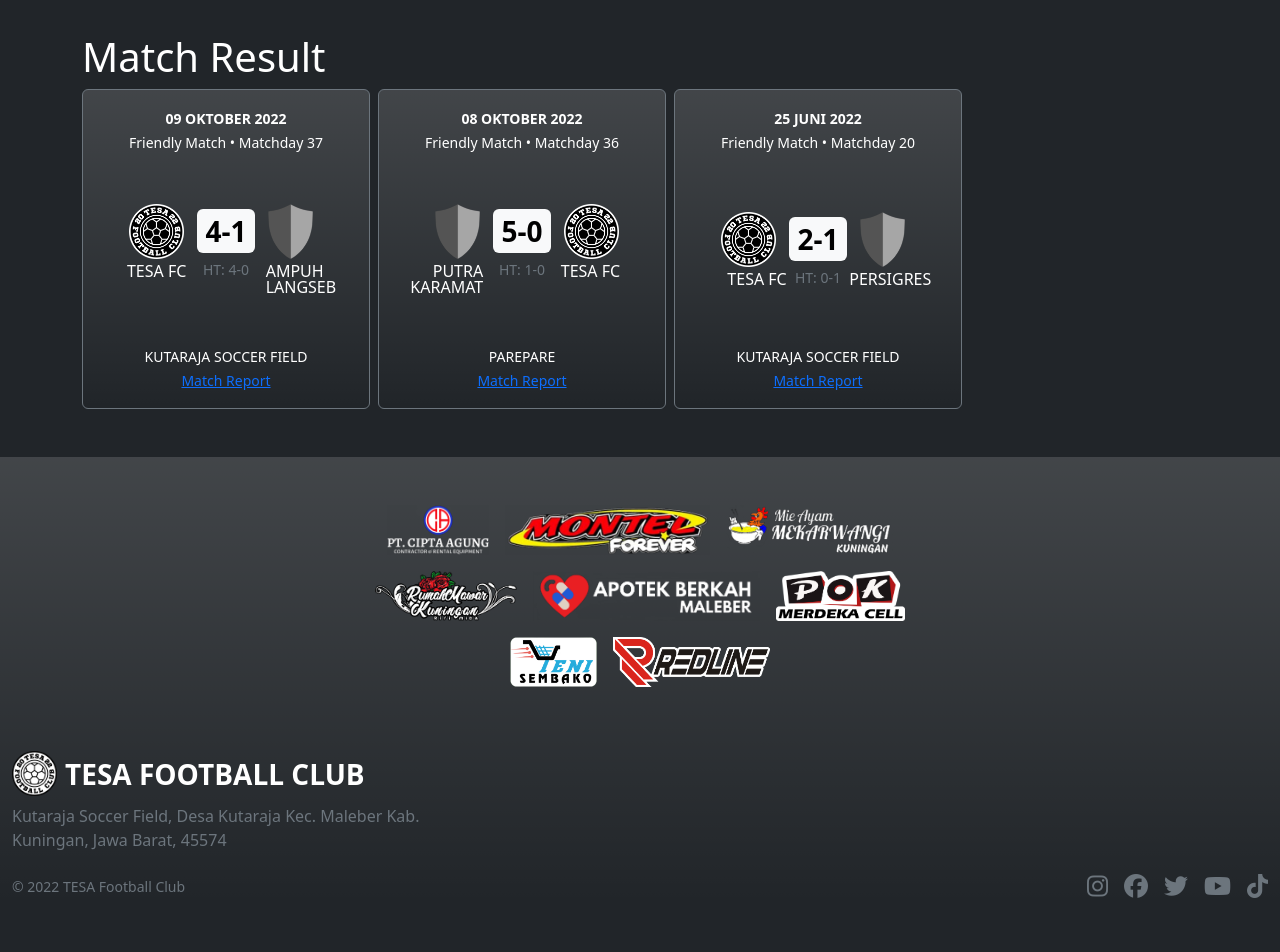
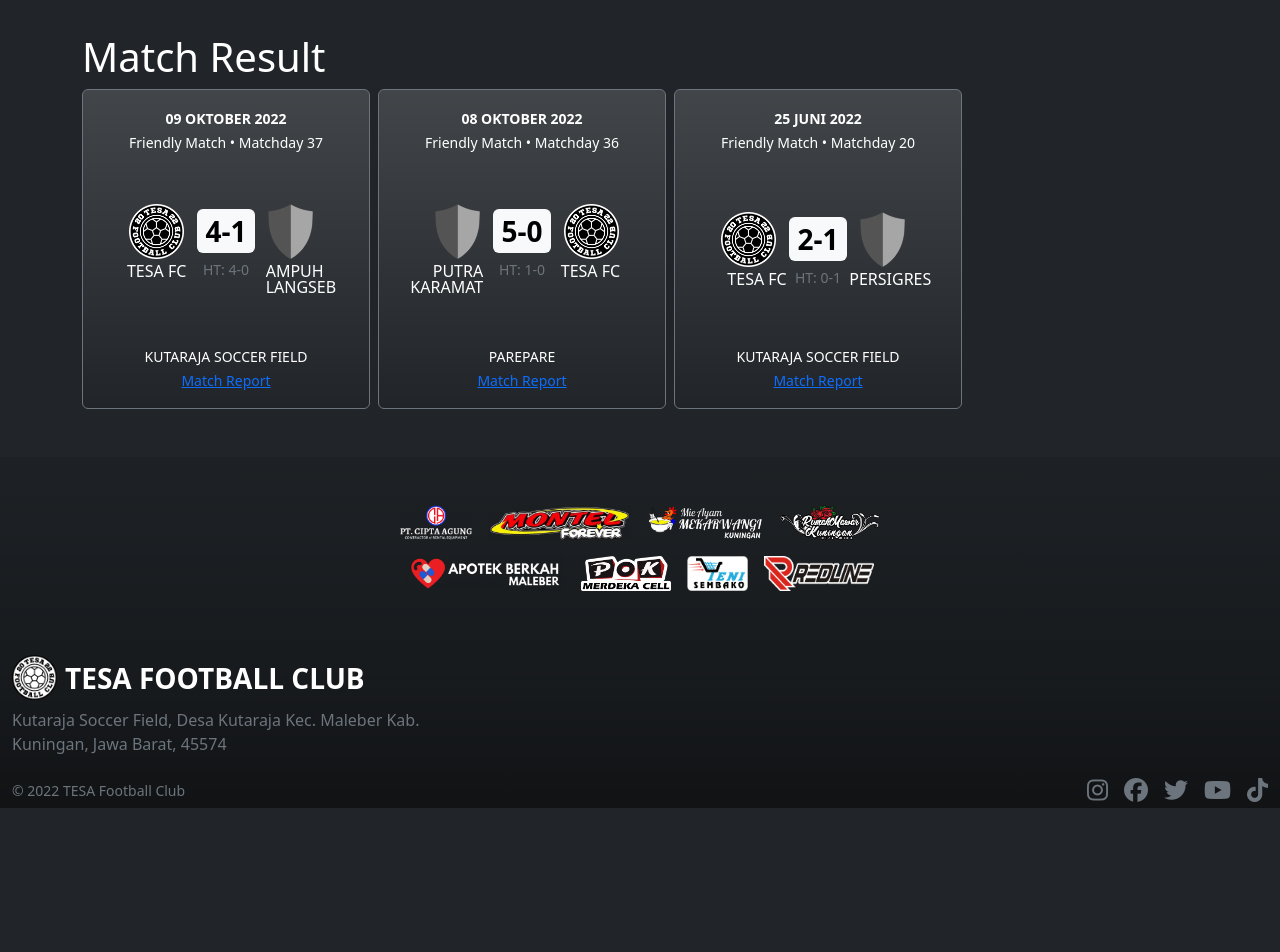
Before and after one commit to tesafc/tesafc.github.io, a Jekyll site: the page built from index.html, in a window 1280 px wide. Shown: the part 1166-2118 px from the top of the page. Built offline with Jekyll 4.4.1, drawn with Linux system fonts in a browser that asks for light colours; nearby versions of some CDN libraries; after the commit the page ends 2022 px from its top, so only the background shows below that.

Commit message:
Update default.html

```diff
--- a/_layouts/default.html
+++ b/_layouts/default.html
@@ -51,17 +51,17 @@
         <img src="{{ '/assets/img/logo/redline.png' | relative_url }}" alt="" class="col" style="object-fit: contain;">
       </div>
     </div>-->
-    <div class="container-fluid text-bg-dark bg-gradient my-5">
+    <div class="container-fluid text-bg-dark bg-gradient-bottom my-5">
       <footer>
         <div class="d-flex flex-wrap justify-content-center align-items-center hstack gap-3 py-5 mx-auto" style="max-width: 580px;">
-          <img src="{{ '/assets/img/logo/cipta-agung.png' | relative_url }}" alt="" class="" style="object-fit: contain;" width="auto" height="50">
-          <img src="{{ '/assets/img/logo/montel-forever.png' | relative_url }}" alt="" class="" style="object-fit: contain;" width="auto" height="50">
-          <img src="{{ '/assets/img/logo/mie-mekarwangi.png' | relative_url }}" alt="" class="" style="object-fit: contain;" width="auto" height="50">
-          <img src="{{ '/assets/img/logo/rumah-mawar-kuningan.png' | relative_url }}" alt="" class="" style="object-fit: contain;" width="auto" height="50">
-          <img src="{{ '/assets/img/logo/apotek-berkah.png' | relative_url }}" alt="" class="" style="object-fit: contain;" width="auto" height="50">
-          <img src="{{ '/assets/img/logo/POK.png' | relative_url }}" alt="" class="" style="object-fit: contain;" width="auto" height="50">
-          <img src="{{ '/assets/img/logo/yeni-sembako.png' | relative_url }}" alt="" class="" style="object-fit: contain;" width="auto" height="50">
-          <img src="{{ '/assets/img/logo/redline.png' | relative_url }}" alt="" class="" style="object-fit: contain;" width="auto" height="50">
+          <img src="{{ '/assets/img/logo/cipta-agung.png' | relative_url }}" alt="" class="" style="object-fit: contain;" width="auto" height="35">
+          <img src="{{ '/assets/img/logo/montel-forever.png' | relative_url }}" alt="" class="" style="object-fit: contain;" width="auto" height="35">
+          <img src="{{ '/assets/img/logo/mie-mekarwangi.png' | relative_url }}" alt="" class="" style="object-fit: contain;" width="auto" height="35">
+          <img src="{{ '/assets/img/logo/rumah-mawar-kuningan.png' | relative_url }}" alt="" class="" style="object-fit: contain;" width="auto" height="35">
+          <img src="{{ '/assets/img/logo/apotek-berkah.png' | relative_url }}" alt="" class="" style="object-fit: contain;" width="auto" height="35">
+          <img src="{{ '/assets/img/logo/POK.png' | relative_url }}" alt="" class="" style="object-fit: contain;" width="auto" height="35">
+          <img src="{{ '/assets/img/logo/yeni-sembako.png' | relative_url }}" alt="" class="" style="object-fit: contain;" width="auto" height="35">
+          <img src="{{ '/assets/img/logo/redline.png' | relative_url }}" alt="" class="" style="object-fit: contain;" width="auto" height="35">
         </div>
         <div class="pt-3">
           <div class="d-flex justify-content-start align-items-center">
```
